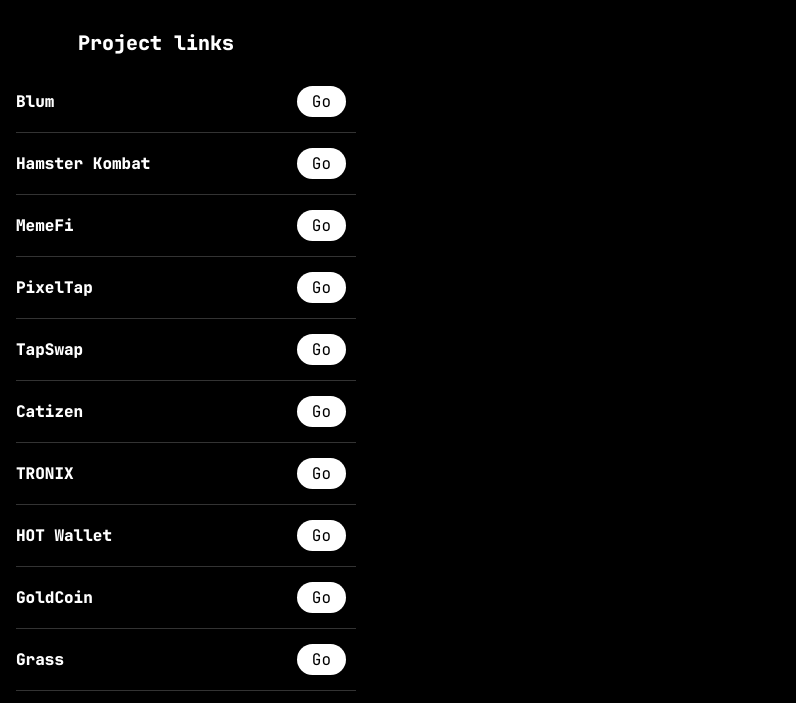
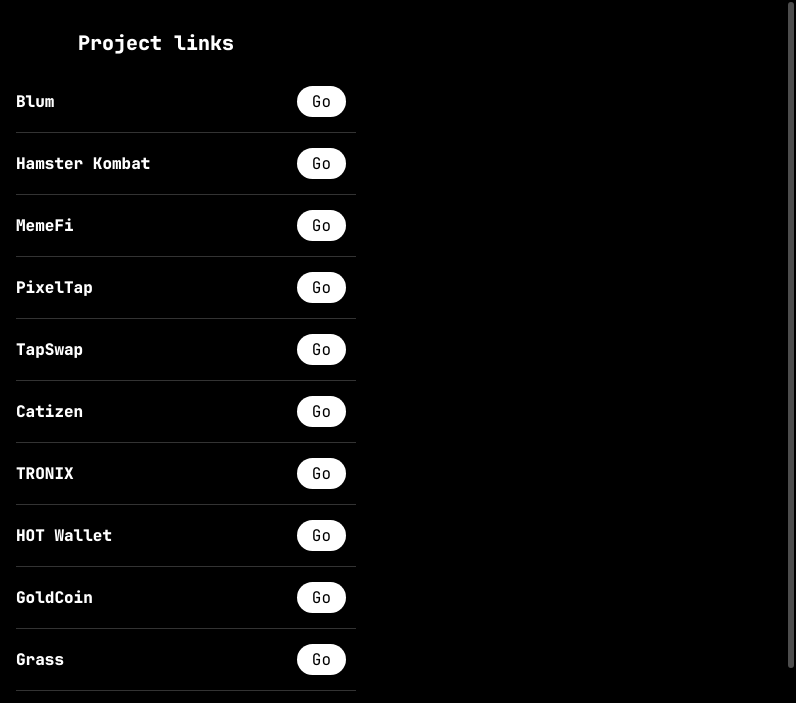
Before and after one commit to korgu/korgu.github.io, a plain HTML site: page crypto.html in a window 1280 px wide. Shown: the top 703 px of the page, 484-1280 px from the left. Drawn offline with Linux system fonts and the light colour scheme.

Commit message:
Update crypto.html

```diff
--- a/crypto.html
+++ b/crypto.html
@@ -1,5 +1,5 @@
 <!doctype html>
-<html class="page" lang="en">
+<html class="page" lang="en" data-overlayscrollbars-initialize>
 <head>
   <meta charset="utf-8">
   <meta http-equiv="X-UA-Compatible" content="ie=edge">
@@ -7,7 +7,7 @@
   <meta name="robots" content="noindex">
   <meta name="description" content="List of the best Tap2Earn projects for earning.">
   <meta property="og:site_name" content="korgu crypto">
-  <meta property="og:url" content="https://korgu.github.io/crypto/">
+  <meta property="og:url" content="https://korgu.github.io/crypto">
   <meta property="og:title" content="korgu crypto">
   <meta property="og:description" content="List of the best Tap2Earn projects for earning.">
   <meta property="og:image" content="https://korgu.github.io/opengraph.png">
@@ -19,11 +19,12 @@
   <meta name="twitter:title" content="korgu crypto">
   <meta name="twitter:description" content="List of the best Tap2Earn projects for earning.">
   <meta name="twitter:image" content="https://korgu.github.io/opengraph.png">
-  <link rel="canonical" href="https://korgu.github.io/crypto/">
+  <link rel="canonical" href="https://korgu.github.io/crypto">
   <link rel="icon" type="image/svg+xml" href="favicon.svg">
   <title>korgu crypto</title>
   <link rel="preload" as="font" href="fonts/JetBrainsMonoExtraBold.woff2" type="font/woff2" crossorigin>
   <link rel="preload" as="font" href="fonts/JetBrainsMonoRegular.woff2" type="font/woff2" crossorigin>
+  <link rel="stylesheet" href="css/overlayscrollbars.min.css">
   <link rel="stylesheet" href="css/main.css">
 </head>
 <!-- Google tag (gtag.js) -->
@@ -35,7 +36,7 @@
 
   gtag('config', 'G-PPM97509LL');
 </script>
-<body class="page__body">
+<body class="page__body" data-overlayscrollbars-initialize>
   <header class="header">
     <p class="header__title">Project links</p>
   </header>
@@ -147,5 +148,20 @@
       </a>
     </div>
   </footer>
+  <script src="js/overlayscrollbars.browser.es5.min.js"></script>
+  <script>
+    var {
+      OverlayScrollbars,
+      ScrollbarsHidingPlugin,
+      SizeObserverPlugin,
+      ClickScrollPlugin
+    } = OverlayScrollbarsGlobal;
+
+    const osInstance = OverlayScrollbars(document.querySelector('.page__body'), {
+      scrollbars: {
+        theme: 'os-theme-light',
+      },
+    });
+  </script>
 </body>
 </html>
```
